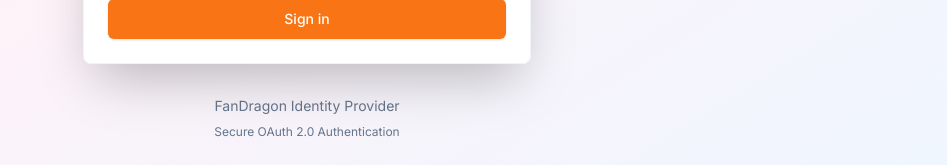
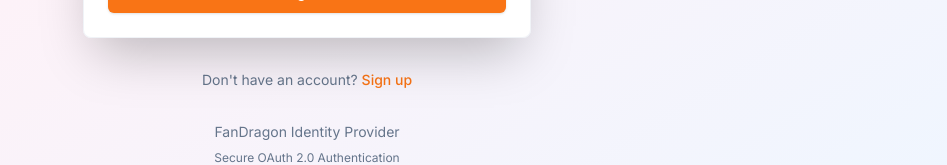
Before and after one commit to ticketcube/sg-4bb72615-d056-4e7a-bc44-0a03956a566d-1774913166, a Next.js app: page /auth/login in a window 1280 px wide. Shown: the part 591-756 px from the top of the page, without its empty margins (333-1280 px from the left). Built offline with nearby package versions, Linux system fonts and the light colour scheme; no server answers.

Commit message:
feat(auth): handle oauth parameters on login page

```diff
--- a/src/pages/auth/login.tsx
+++ b/src/pages/auth/login.tsx
@@ -1,4 +1,4 @@
-import { useState } from "react";
+import { useState, useEffect } from "react";
 import { useRouter } from "next/router";
 import { supabase } from "@/lib/supabase";
 import { Button } from "@/components/ui/button";
@@ -16,13 +16,39 @@ export default function Login() {
   const [password, setPassword] = useState("");
   const [loading, setLoading] = useState(false);
   const [error, setError] = useState<string | null>(null);
+  const [oauthParams, setOauthParams] = useState<{
+    client_id?: string;
+    redirect_uri?: string;
+    scope?: string;
+    state?: string;
+    response_type?: string;
+    code_challenge?: string;
+    code_challenge_method?: string;
+  } | null>(null);
+
+  useEffect(() => {
+    // Capture OAuth parameters from URL
+    const { client_id, redirect_uri, scope, state, response_type, code_challenge, code_challenge_method } = router.query;
+
+    if (client_id && redirect_uri) {
+      setOauthParams({
+        client_id: client_id as string,
+        redirect_uri: redirect_uri as string,
+        scope: scope as string,
+        state: state as string,
+        response_type: response_type as string,
+        code_challenge: code_challenge as string,
+        code_challenge_method: code_challenge_method as string,
+      });
+    }
+  }, [router.query]);
 
   const handleLogin = async (e: React.FormEvent) => {
     e.preventDefault();
     setLoading(true);
     setError(null);
 
-    const { data, error: signInError } = await supabase.auth.signInWithPassword({
+    const { error: signInError } = await supabase.auth.signInWithPassword({
       email,
       password,
     });
@@ -31,7 +57,22 @@ export default function Login() {
       setError(signInError.message);
       setLoading(false);
     } else {
-      router.push("/");
+      // If OAuth parameters exist, redirect to consent page
+      if (oauthParams && oauthParams.client_id && oauthParams.redirect_uri) {
+        const params = new URLSearchParams({
+          client_id: oauthParams.client_id,
+          redirect_uri: oauthParams.redirect_uri,
+          scope: oauthParams.scope || "openid email profile",
+          state: oauthParams.state || "",
+          response_type: oauthParams.response_type || "code",
+          ...(oauthParams.code_challenge && { code_challenge: oauthParams.code_challenge }),
+          ...(oauthParams.code_challenge_method && { code_challenge_method: oauthParams.code_challenge_method }),
+        });
+        router.push(`/auth/consent?${params.toString()}`);
+      } else {
+        // Normal login, go to dashboard
+        router.push("/");
+      }
     }
   };
 
@@ -105,6 +146,16 @@ export default function Login() {
           </CardContent>
         </Card>
 
+        <div className="text-center text-sm">
+          <span className="text-muted-foreground">Don't have an account? </span>
+          <Link
+            href={`/auth/register${oauthParams ? `?${new URLSearchParams(oauthParams as any).toString()}` : ""}`}
+            className="text-primary hover:underline font-medium"
+          >
+            Sign up
+          </Link>
+        </div>
+
         <div className="text-center text-sm text-muted-foreground space-y-2">
           <p>FanDragon Identity Provider</p>
           <p className="text-xs">Secure OAuth 2.0 Authentication</p>
```
